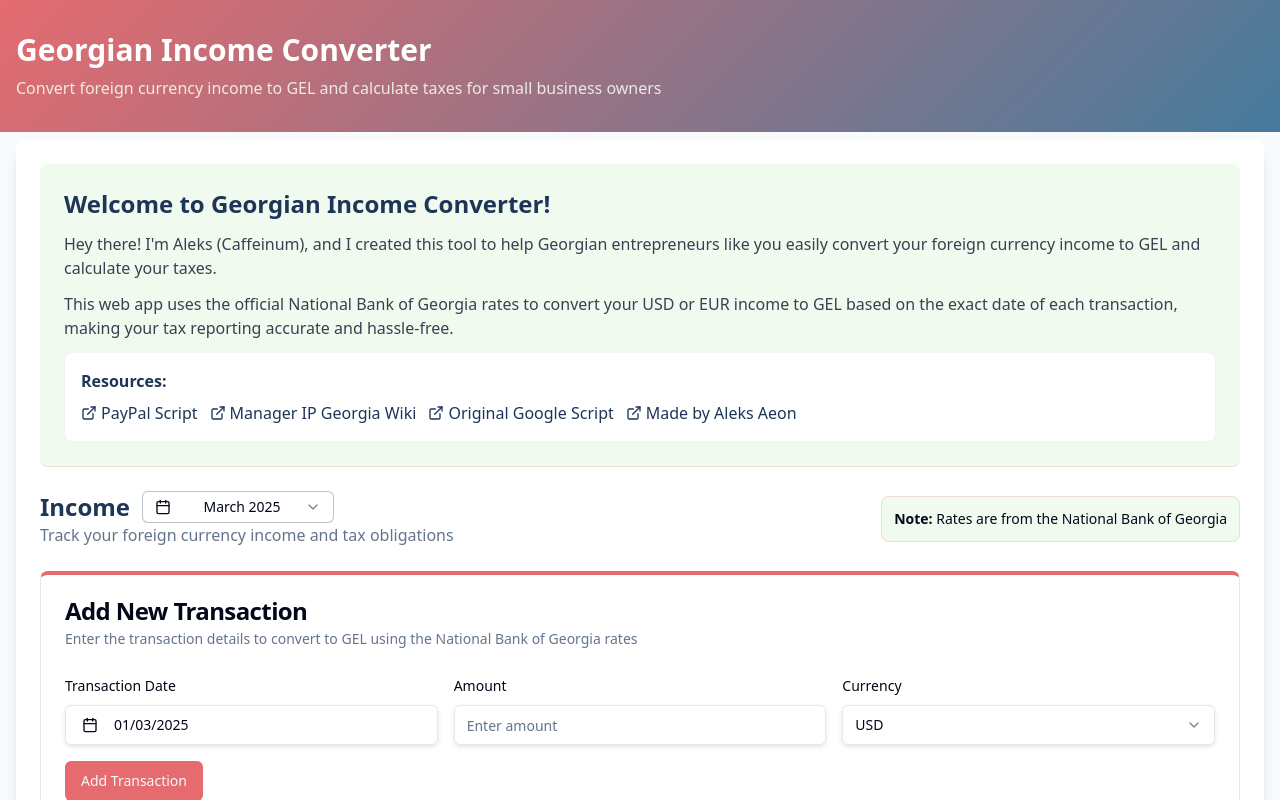
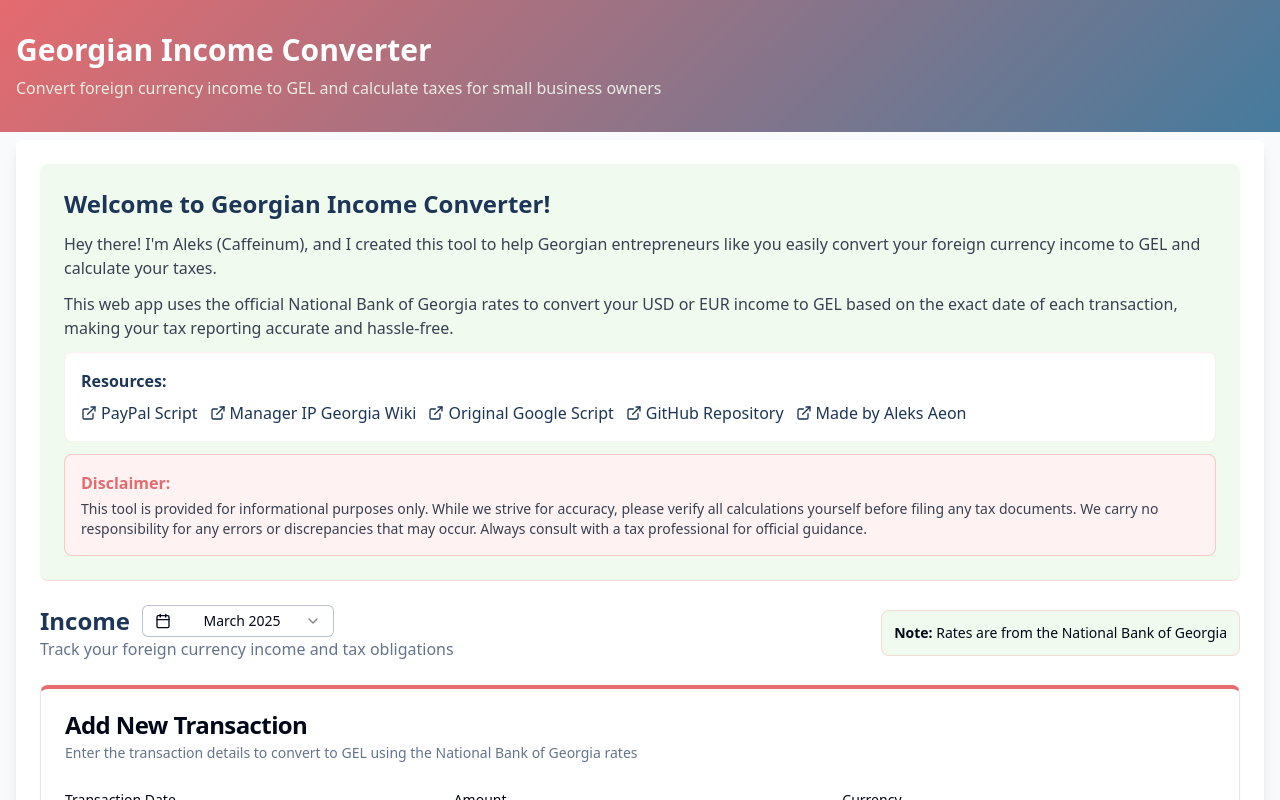
Before and after one commit to caffeinum/georgian-income-converter, a React (Vite) app: page / in a window 1280 px wide. Shown: the top 800 px of the page. Built offline with nearby package versions, Linux system fonts and the light colour scheme.

Commit message:
Add GitHub link and disclaimer
Add a link to the GitHub source code and a disclaimer about verifying the code and the lack of responsibility.

```diff
--- a/src/components/Hero.tsx
+++ b/src/components/Hero.tsx
@@ -49,6 +49,15 @@ const Hero: React.FC = () => {
               Original Google Script
             </a>
             <a
+              href="https://github.com/caffeinum/georgian-income-converter"
+              target="_blank"
+              rel="noopener noreferrer"
+              className="flex items-center text-georgian-blue hover:text-georgian-red transition-colors"
+            >
+              <ExternalLink className="h-4 w-4 mr-1" />
+              GitHub Repository
+            </a>
+            <a
               href="https://x.com/caffeinum"
               target="_blank"
               rel="noopener noreferrer"
@@ -59,6 +68,16 @@ const Hero: React.FC = () => {
             </a>
           </div>
         </div>
+
+        <div className="mt-4 bg-red-50 p-4 rounded-lg border border-georgian-red/30">
+          <h3 className="font-semibold text-georgian-red">Disclaimer:</h3>
+          <p className="mt-1 text-sm">
+            This tool is provided for informational purposes only. While we strive for accuracy,
+            please verify all calculations yourself before filing any tax documents. We carry no
+            responsibility for any errors or discrepancies that may occur. Always consult with a
+            tax professional for official guidance.
+          </p>
+        </div>
       </div>
     </div>
   );
```
